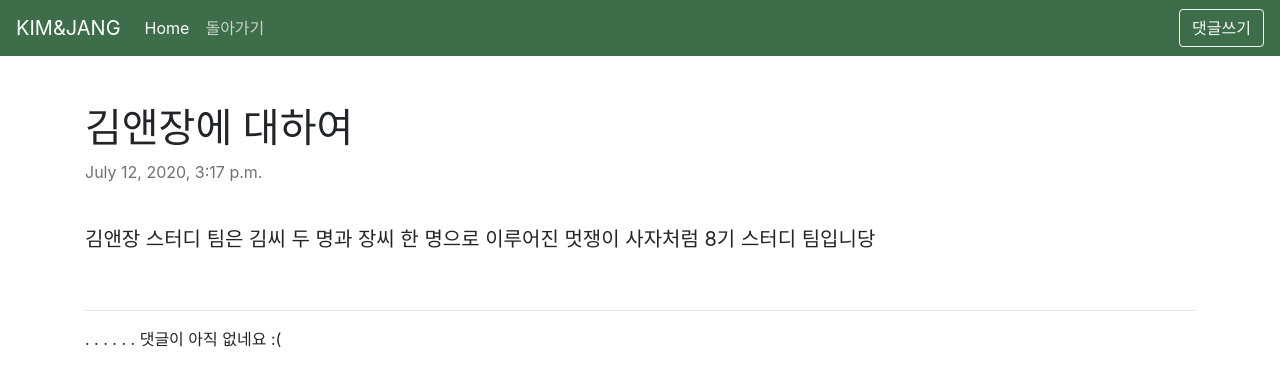
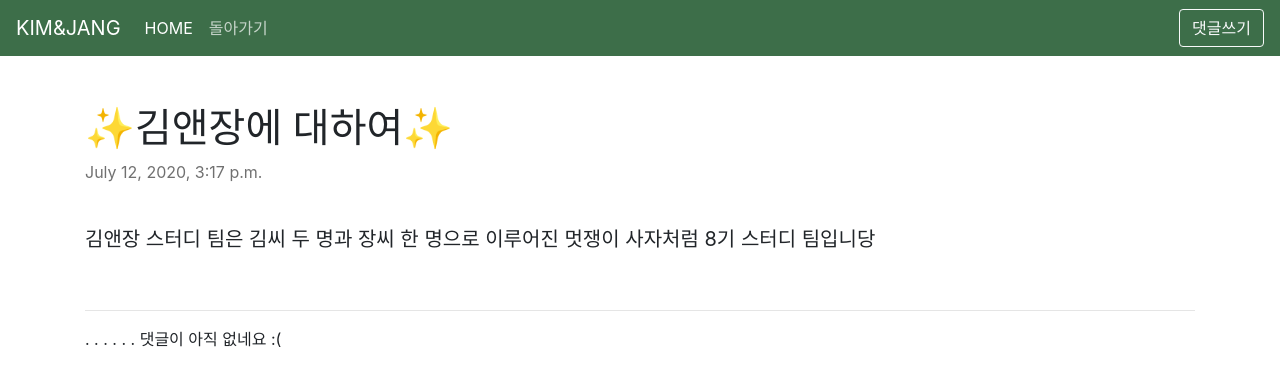
Before and after one commit to jangsu6266/KIM-JANG, a Django app: page /blog/6 in a window 1280 px wide. Shown: the top 386 px of the page. Run offline with Django 3.2, Linux system fonts and the light colour scheme; data comes from the database, SQL or seed files in the repository; both versions use the stored data as it was after the commit; tables that the repository leaves empty hold one stand-in row (values such as "Sample post"); some libraries are stand-ins or nearby versions.

Commit message:
seventh commit

```diff
--- a/kimjang/blog/templates/detail.html
+++ b/kimjang/blog/templates/detail.html
@@ -4,7 +4,7 @@
 <script src="https://stackpath.bootstrapcdn.com/bootstrap/4.5.0/js/bootstrap.min.js" integrity="sha384-OgVRvuATP1z7JjHLkuOU7Xw704+h835Lr+6QL9UvYjZE3Ipu6Tp75j7Bh/kR0JKI" crossorigin="anonymous"></script>
 
 <nav class="navbar navbar-expand-lg " style="background-color: rgb(61, 110, 73);">
-<a class="navbar-brand" href="#" style="color: white;">KIM&JANG</a>
+<a class="navbar-brand" href="#" style="color: white; ">KIM&JANG</a>
   <button class="navbar-toggler" type="button" data-toggle="collapse" data-target="#navbarSupportedContent" aria-controls="navbarSupportedContent" aria-expanded="false" aria-label="Toggle navigation">
     <span class="navbar-toggler-icon"></span>
   </button>
@@ -12,7 +12,7 @@
   <div class="collapse navbar-collapse" id="navbarSupportedContent">
     <ul class="navbar-nav mr-auto">
       <li class="nav-item active">
-        <a class="nav-link" href="{% url 'home' %}" style="color: white;">Home </a>
+        <a class="nav-link" href="{% url 'home' %}" style="color: white;">HOME </a>
       </li>
       <li class="nav-item">
         <a class="nav-link" href="{% url 'home' %}" style="color: rgba(255, 255, 255, 0.705);">돌아가기 </a>
@@ -27,12 +27,12 @@
 
 
 <div class="container">
-    <h1>{{ blog.title }}</h1>
+    <h1>✨{{ blog.title }}✨</h1>
     <p style="color: rgba(0, 0, 0, 0.562);">{{ blog.pub_date }}</p>
     <br>
     <p style="font-size:20px;">{{ blog.body }}</p>
     <br>
-        <div class="hashtag">
+        <div class="hashtag" style="color: green">
             {% for hashtag in hashtags %}
              #{{hashtag.name}}
             {% endfor %}
```
Also changed, not shown: kimjang/db.sqlite3.
